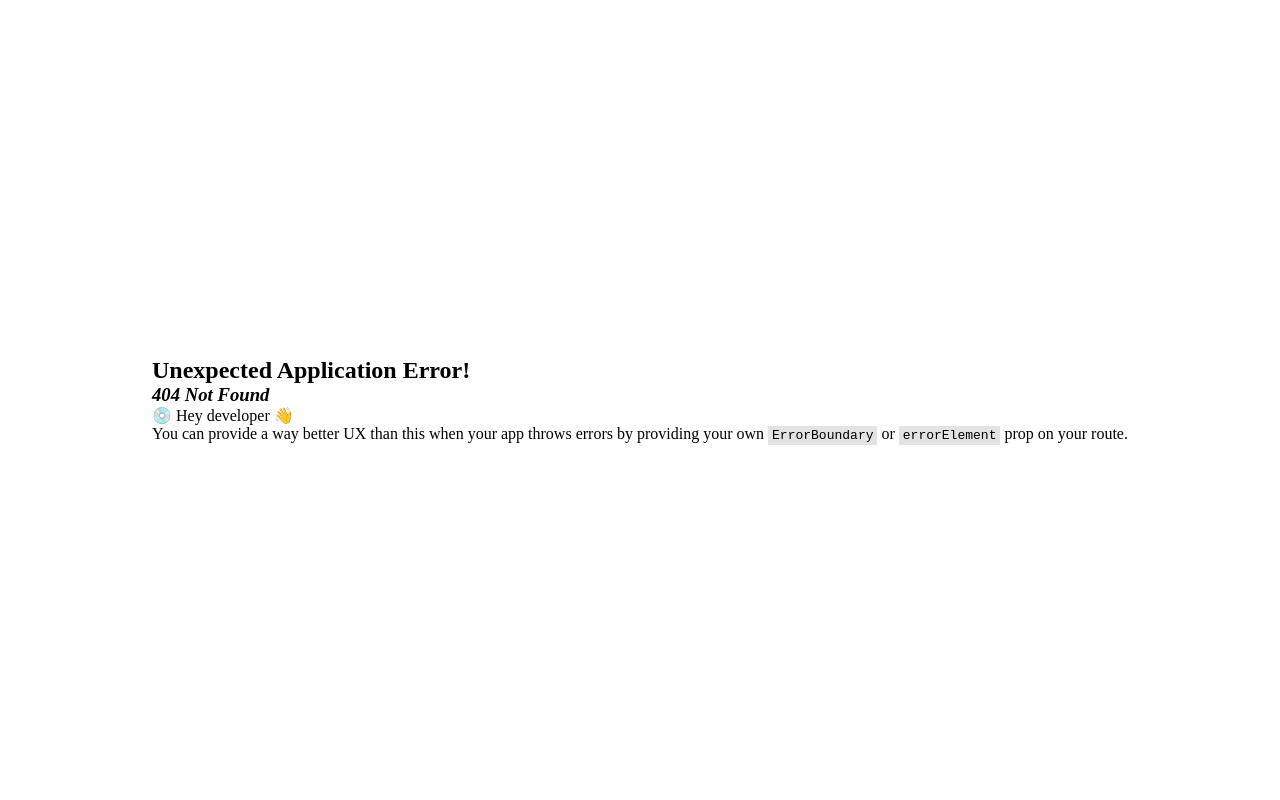
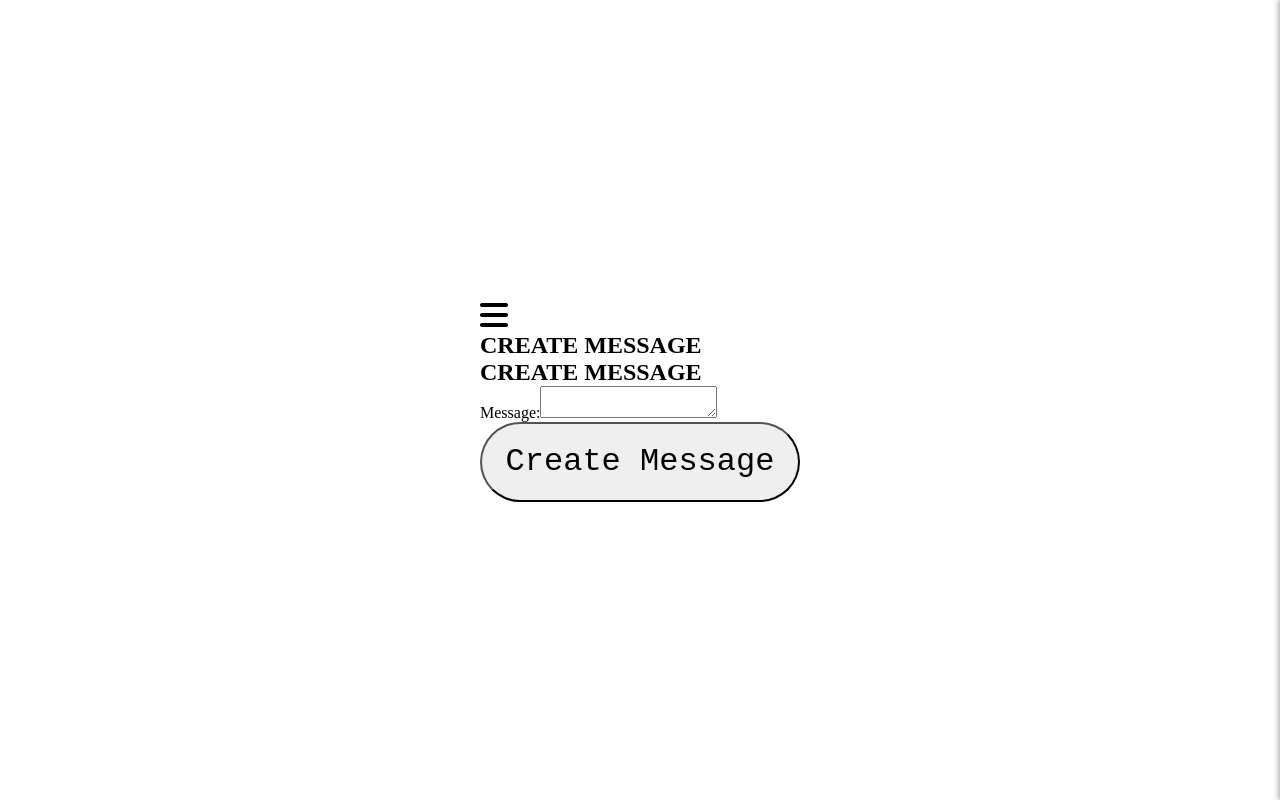
Before and after one commit to Felicia-V03/moln-individuell-exam, a React (Vite) app in the folder shui-frontend/: page /message in a window 1280 px wide. Before the commit this address had no page. Built offline with nearby package versions, Linux system fonts and the light colour scheme; a web font is replaced by a local one.

Commit message:
done with add message

```diff
--- a/shui-frontend/src/api/messages.js
+++ b/shui-frontend/src/api/messages.js
@@ -13,21 +13,21 @@ export const fetchMessage = async () => {
 }
 
 export const postMessage = async (data, token) => {
-    const response = await axios.post('https://845m84g828.execute-api.eu-north-1.amazonaws.com/api/messages',
-        data,
-        {
-            headers : {
-                Authorization : token,
-                'Content-Type' : 'application/json'
+  const authHeader = token.startsWith("Bearer ") ? token : `Bearer ${token}`;
+
+  const response = await axios.post('https://845m84g828.execute-api.eu-north-1.amazonaws.com/api/messages', data, {
+    headers: {
+      Authorization: authHeader,
+      "Content-Type": "application/json"
     }
-        }
-    )
+  })
   .then(response => { return response; })
   .catch(error => { return error; });
 
+  console.log(data, token);
   if(response.status === 200) {
     return response;
   } else {
-        return response.response.data.message;
+    return [];
   }
 }
--- /dev/null
+++ b/shui-frontend/src/components/AddMessage/AddMessage.jsx
@@ -0,0 +1,56 @@
+import './addMessage.css';
+import { useRef, useState } from "react";
+import { useNavigate } from 'react-router-dom';
+import { postMessage } from '../../api/messages';
+import { useAuthToken } from '../../hooks/useAuthToken';
+
+const AddMessage = () => {
+  const { token } = useAuthToken();
+  const navigate = useNavigate();
+  const messageRef = useRef("");
+  const [status, setStatus] = useState("");
+
+  const messageHandle = async (e) => {
+    e.preventDefault();
+    setStatus("");
+
+    const message = messageRef.current.value.trim();
+    if (!message) {
+      setStatus("Please fill in all fields.");
+      return;
+    }
+
+    try {
+      const result = await postMessage({ message }, token);
+      if (typeof result === "string") {
+        setStatus(result);
+      } else {
+        setStatus("Message created successfully!");
+        messageRef.current.value = "";
+        navigate("/messages"); // navigera direkt
+      }
+    } catch (err) {
+      console.error("Error posting message:", err);
+      setStatus("Something went wrong. Please try again.");
+    }
+  };
+
+  return (
+    <form className="form">
+      <h1 className="form__title">CREATE MESSAGE</h1>
+
+      <label className="form__label">
+        Message:
+        <textarea className="form__input" ref={messageRef} required />
+      </label>
+
+      <button type="button" className="form__button" onClick={messageHandle}>
+        Create Message
+      </button>
+
+      {status && <p className="form__text">{status}</p>}
+    </form>
+  );
+};
+
+export default AddMessage;
--- a/shui-frontend/src/components/MessagesList/MessagesList.jsx
+++ b/shui-frontend/src/components/MessagesList/MessagesList.jsx
@@ -27,7 +27,6 @@ const MessagesList = () => {
     <ul className="messages-list">
       {messages.map((msg, idx) => (
         <ol className='messages-list__item' key={msg.SK || idx}>
-          <h3>{msg.attributes.title}</h3>
           <p>{msg.attributes.message}</p>
           <span>{msg.PK.replace('USER#', '')}</span>
           <p>{msg.attributes.createdAt}</p>
--- a/shui-frontend/src/components/Navigation/Navigation.jsx
+++ b/shui-frontend/src/components/Navigation/Navigation.jsx
@@ -20,7 +20,7 @@ const Navigation = () => {
         <i className="fa-solid fa-xmark" onClick={closeMenu}></i>
         <ul className="nav-list">
           <li className="nav-list__item"><Link to="/messages" onClick={closeMenu}>MESSAGE</Link></li>
-          <li className="nav-list__item"><Link to="/create-message" onClick={closeMenu}>CREATE MESSAGE</Link></li>
+          <li className="nav-list__item"><Link to="/message" onClick={closeMenu}>CREATE MESSAGE</Link></li>
           <li className="nav-list__item"><Link to="/my-profile" onClick={closeMenu}>MY PROFILE</Link></li>
         </ul>
       </div>
--- /dev/null
+++ b/shui-frontend/src/pages/AddMessagePage/AddMessagePage.jsx
@@ -0,0 +1,17 @@
+import './addMessagePage.css';
+import AddMessage from '../../components/AddMessage/AddMessage';
+import Navigation from '../../components/Navigation/Navigation';
+
+const MessagesPage = () => {
+  return (
+    <section className="message-page">
+      <header>
+        < Navigation />
+        <h1 className="messages-page__title">CREATE MESSAGE</h1>
+      </header>
+      < AddMessage />
+    </section>
+  )
+}
+
+export default MessagesPage;
--- a/shui-frontend/src/pages/MessagesPage/MessagesPage.jsx
+++ b/shui-frontend/src/pages/MessagesPage/MessagesPage.jsx
@@ -1,10 +1,8 @@
 import './messagesPage.css';
-import { useNavigate } from 'react-router-dom';
 import MessagesList from '../../components/MessagesList/MessagesList';
 import Navigation from '../../components/Navigation/Navigation';
 
 const MessagesPage = () => {
-  const navigate = useNavigate();
   return (
     <section className="messages-page">
       <header>
--- a/shui-frontend/src/router/router.jsx
+++ b/shui-frontend/src/router/router.jsx
@@ -2,6 +2,7 @@ import { createBrowserRouter, RouterProvider } from "react-router-dom";
 import HomePage from "../pages/HomePage/HomePage";
 import MessagesPage from "../pages/MessagesPage/MessagesPage";
 import AuthPage from "../pages/AuthPage/AuthPage";
+import AddMessagePage from "../pages/AddMessagePage/AddMessagePage";
 
 export const router = createBrowserRouter([
   {
@@ -15,5 +16,9 @@ export const router = createBrowserRouter([
   {
     path : "/messages",
     element : <MessagesPage/>
+  },
+  {
+    path : "/message",
+    element : <AddMessagePage/>
   }
 ]);
```
Also changed, not shown: shui-frontend/src/components/AddMessage/addMessage.css (added), shui-frontend/src/hooks/useAuthToken.js (line endings or trailing spaces), shui-frontend/src/pages/AddMessagePage/addMessagePage.css (added). Lines whose indentation alone changed are shown as unchanged.
